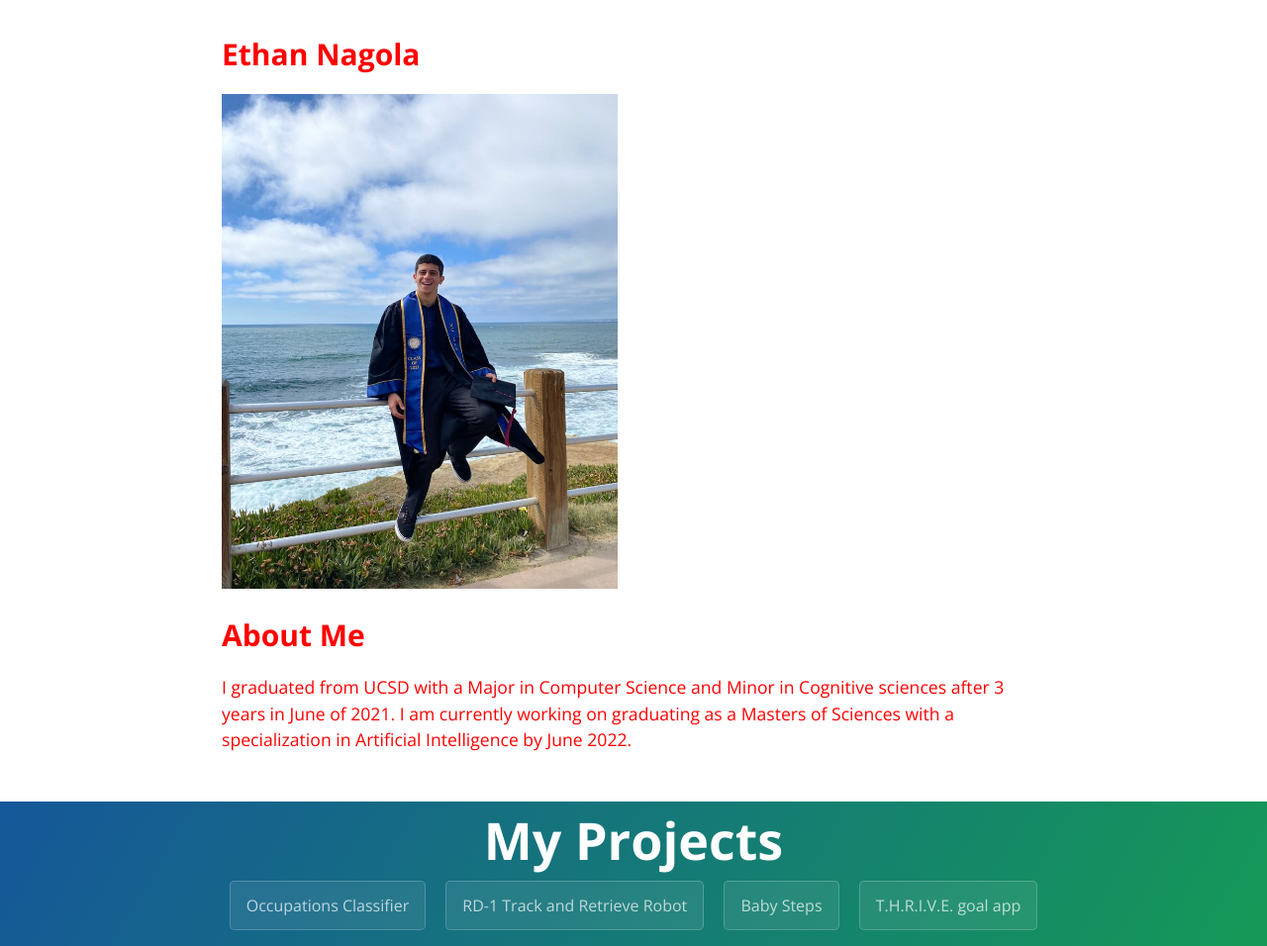
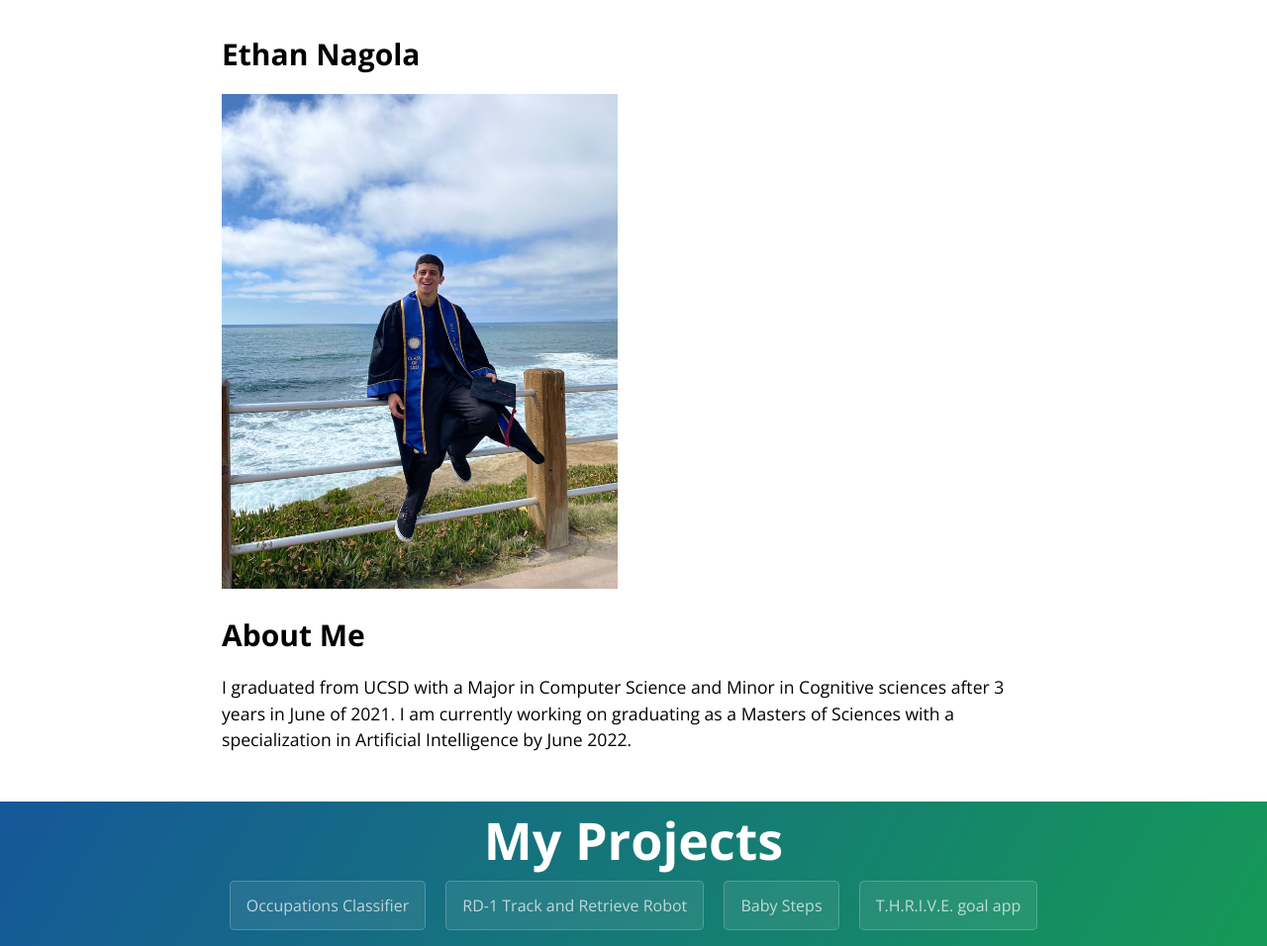
Before and after one commit to enagola/web, a Jekyll site: the page built from docs/ethan.md, in a window 1280 px wide. Shown: the whole page at 99% size. Built offline with Jekyll 4.4.1, drawn with Linux system fonts in a browser that asks for light colours.

Commit message:
Update stylesheet.css

```diff
--- a/docs/stylesheets/stylesheet.css
+++ b/docs/stylesheets/stylesheet.css
@@ -7,7 +7,7 @@ body {
   font-family: "Open Sans", "Helvetica Neue", Helvetica, Arial, sans-serif;
   font-size: 16px;
   line-height: 1.5;
-  color: red; }
+  color: black; }
 
 a {
   color: #1e6bb8;
```
